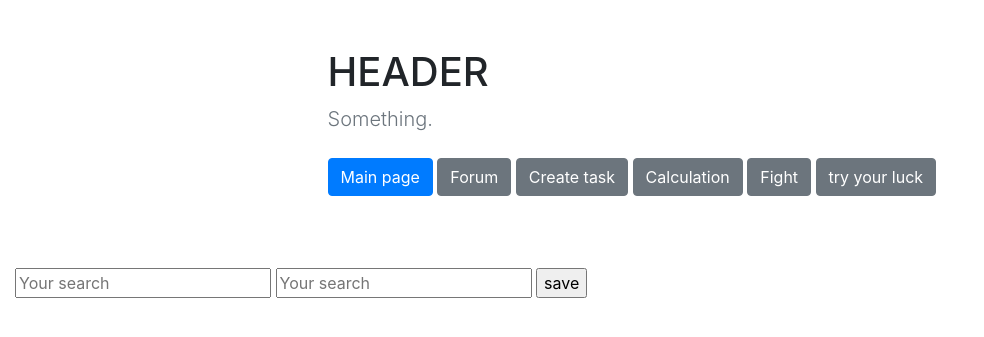
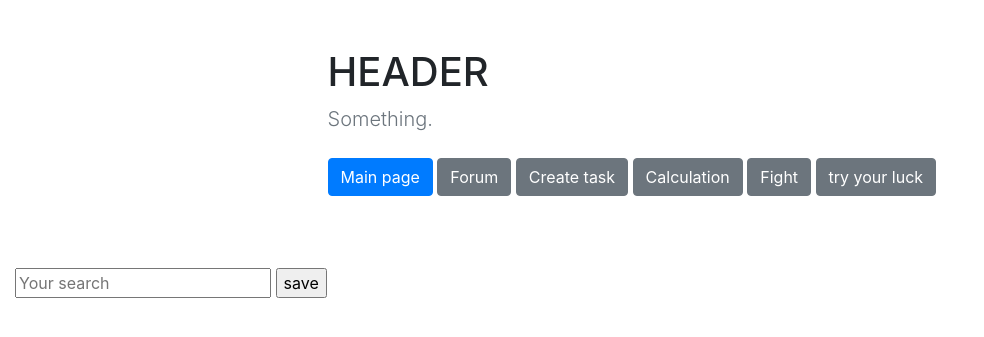
Before and after one commit to DeusVulpix/my_first_project, a Django app: page /fighting_create in a window 1280 px wide. Shown: the top 337 px of the page, without its empty margins (0-984 px from the left). Run offline with Django 3.2, Linux system fonts and the light colour scheme; some libraries are stand-ins or nearby versions.

Commit message:
Update fight_create.html

```diff
--- a/main/templates/main/fight_create.html
+++ b/main/templates/main/fight_create.html
@@ -5,10 +5,9 @@ Fight
 {% endblock %}
 
 {% block content %}
+
 <form action="https://www.youtube.com/watch" method="GET">
 <input type="text" name="v" placeholder="Your search">
-<form  method="POST" action="https://www.youtube.com/watch?"> {% csrf_token %}
-    <input type="text" name="v" placeholder="Your search">
     <input type="submit" value="save">
 </form>
 {% endblock %}
```
